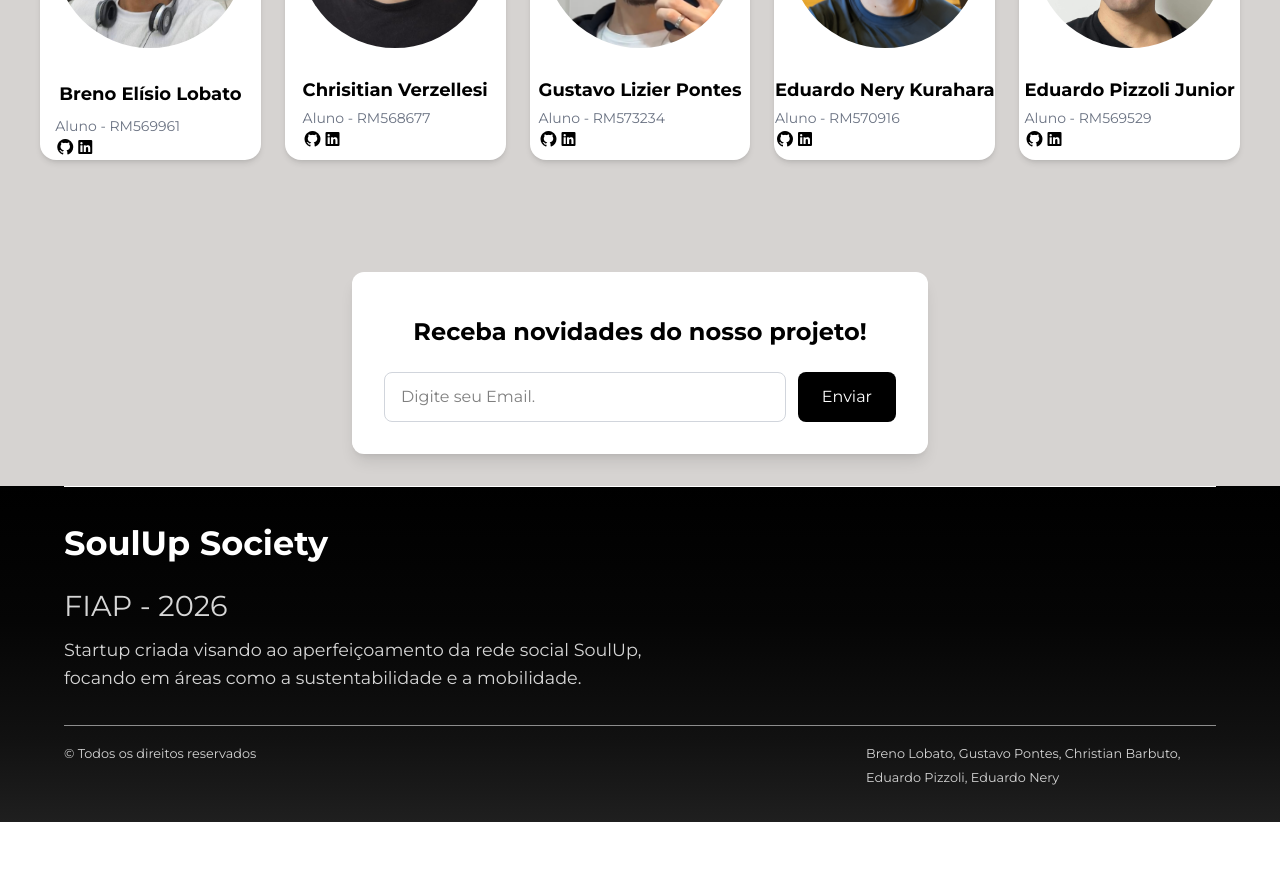
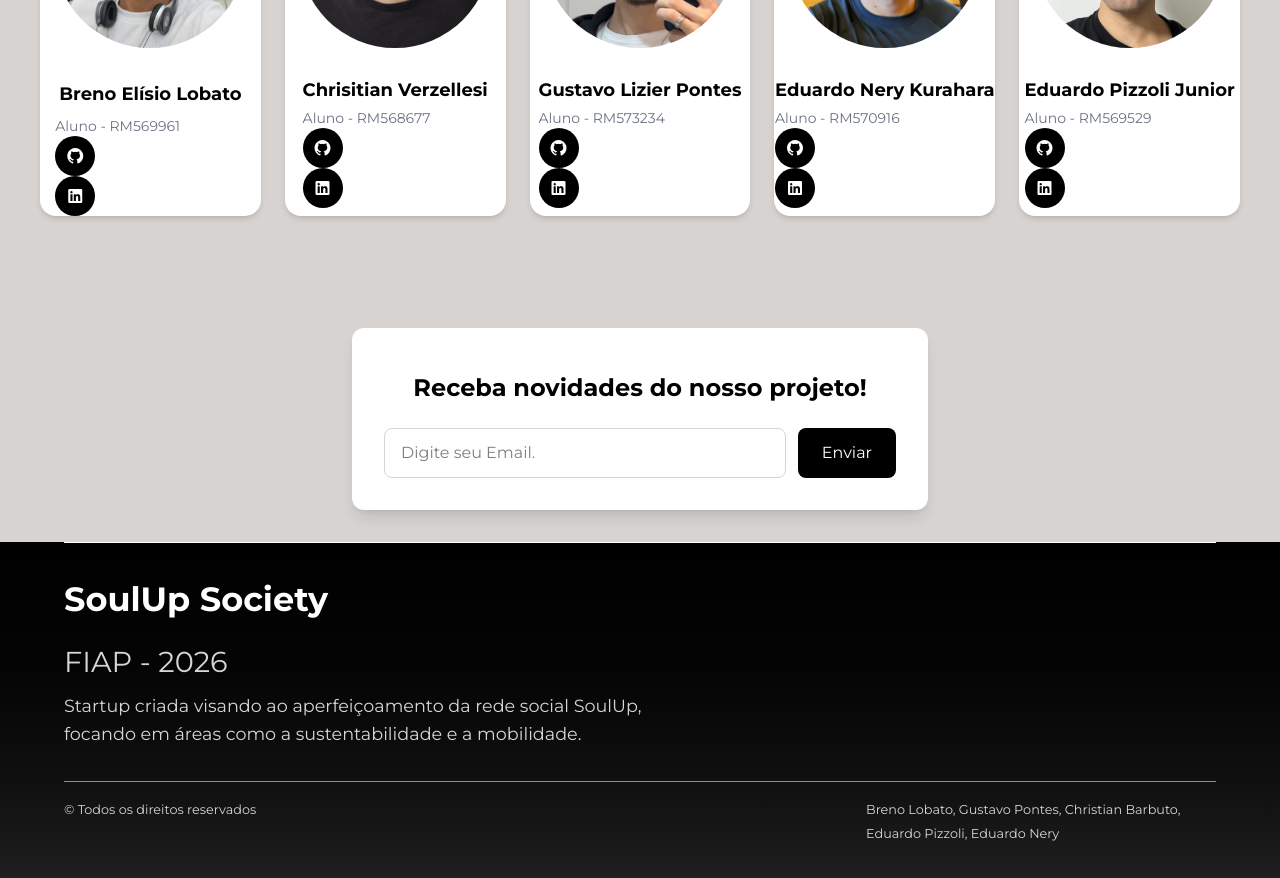
Before and after one commit to SoulUp-Society-Trabalhos/1--Challenge-2--semestre, a React (Vite) app in the folder soulup-society/: page /integrantes in a window 1280 px wide. Shown: the part 1080-1958 px from the top of the page. Before the commit the page ends 1902 px from the top, so only its background shows below. Built offline with nearby package versions, Linux system fonts and the light colour scheme.

Commit message:
feat: arrumando imagem

```diff
--- a/soulup-society/src/routes/Integrantes/index.tsx
+++ b/soulup-society/src/routes/Integrantes/index.tsx
@@ -14,8 +14,8 @@ export default function Integrantes() {
       </section>
       <section className="bg-stone-300 p-10!">
         <h2 className="text-3xl text-center font-bold border-b-4">
-            Integrantes
-          </h2>
+          Integrantes
+        </h2>
         <div className="mt-10 grid grid-cols-1 sm:grid-cols-2 lg:grid-cols-3 xl:grid-cols-5 gap-6">
           <div className="flex flex-col items-center overflow-hidden rounded-2xl bg-white shadow-md transition duration-300 hover:-translate-y-2 hover:shadow-xl">
             <img
@@ -29,13 +29,29 @@ export default function Integrantes() {
               <a
                 href="https://github.com/Brenoell"
                 target="_blank"
-                className="integrantes__redes"
+                className="
+                w-10 h-10
+                rounded-full
+              bg-black
+              text-white
+                flex items-center justify-center
+                no-underline
+                transition-all duration-300
+              hover:bg-gray-800"
               >
                 <i className="fa-brands fa-github"></i>
               </a>
               <a
                 href="https://www.linkedin.com/in/breno-elisio-2b123a405/"
-                className="integrantes__redes"
+                className="
+                w-10 h-10
+                rounded-full
+              bg-black
+              text-white
+                flex items-center justify-center
+                no-underline
+                transition-all duration-300
+              hover:bg-gray-800"
                 target="_blank"
               >
                 <i className="fa-brands fa-linkedin"></i>
@@ -53,14 +69,30 @@ export default function Integrantes() {
               <p className="mt-1 text-sm text-gray-500 ">Aluno - RM568677</p>
               <a
                 href="https://github.com/ChrisVerBarbuto"
-                className="integrantes__redes"
+                className="
+                w-10 h-10
+                rounded-full
+              bg-black
+              text-white
+                flex items-center justify-center
+                no-underline
+                transition-all duration-300
+              hover:bg-gray-800"
                 target="_blank"
               >
                 <i className="fa-brands fa-github"></i>
               </a>
               <a
                 href="https://www.linkedin.com/in/christian-verzellesi-barbuto-938463382/"
-                className="integrantes__redes"
+                className="
+                w-10 h-10
+                rounded-full
+              bg-black
+              text-white
+                flex items-center justify-center
+                no-underline
+                transition-all duration-300
+              hover:bg-gray-800"
                 target="_blank"
               >
                 <i className="fa-brands fa-linkedin"></i>
@@ -78,14 +110,30 @@ export default function Integrantes() {
               <p className="mt-1 text-sm text-gray-500">Aluno - RM573234</p>
               <a
                 href="https://github.com/gustavopontes1104"
-                className="integrantes__redes"
+                className="
+                w-10 h-10
+                rounded-full
+              bg-black
+              text-white
+                flex items-center justify-center
+                no-underline
+                transition-all duration-300
+              hover:bg-gray-800"
                 target="_blank"
               >
                 <i className="fa-brands fa-github"></i>
               </a>
               <a
                 href="https://www.linkedin.com/in/gustavo-pontes-07aa6a3b3?utm_source=share_via&utm_content=profile&utm_medium=member_ios"
-                className="integrantes__redes"
+                className="
+                w-10 h-10
+                rounded-full
+              bg-black
+              text-white
+                flex items-center justify-center
+                no-underline
+                transition-all duration-300
+              hover:bg-gray-800"
                 target="_blank"
               >
                 <i className="fa-brands fa-linkedin"></i>
@@ -103,14 +151,30 @@ export default function Integrantes() {
               <p className="mt-1 text-sm text-gray-500 ">Aluno - RM570916</p>
               <a
                 href="https://github.com/edu64123"
-                className="integrantes__redes"
+                className="
+                w-10 h-10
+                rounded-full
+              bg-black
+              text-white
+                flex items-center justify-center
+                no-underline
+                transition-all duration-300
+              hover:bg-gray-800"
                 target="_blank"
               >
                 <i className="fa-brands fa-github"></i>
               </a>
               <a
                 href="https://www.linkedin.com/in/eduardo-kurahara-786b003b9?utm_source=share_via&utm_content=profile&utm_medium=member_android"
-                className="integrantes__redes"
+                className="
+                w-10 h-10
+                rounded-full
+              bg-black
+              text-white
+                flex items-center justify-center
+                no-underline
+                transition-all duration-300
+              hover:bg-gray-800"
                 target="_blank"
               >
                 <i className="fa-brands fa-linkedin"></i>
@@ -128,14 +192,30 @@ export default function Integrantes() {
               <p className="mt-1 text-sm text-gray-500">Aluno - RM569529</p>
               <a
                 href="https://github.com/dudupizzoli"
-                className="integrantes__redes"
+                className="
+                w-10 h-10
+                rounded-full
+              bg-black
+              text-white
+                flex items-center justify-center
+                no-underline
+                transition-all duration-300
+              hover:bg-gray-800"
                 target="_blank"
               >
                 <i className="fa-brands fa-github"></i>
               </a>
               <a
                 href="https://www.linkedin.com/in/eduardo-pizzoli-junior-a2964640b?utm_source=share_via&utm_content=profile&utm_medium=member_ios"
-                className="integrantes__redes"
+                className="
+                w-10 h-10
+                rounded-full
+              bg-black
+              text-white
+                flex items-center justify-center
+                no-underline
+                transition-all duration-300
+              hover:bg-gray-800"
                 target="_blank"
               >
                 <i className="fa-brands fa-linkedin"></i>
```
Also changed, not shown: soulup-society/src/components/Cabecalho.tsx (+11 -11 lines).
